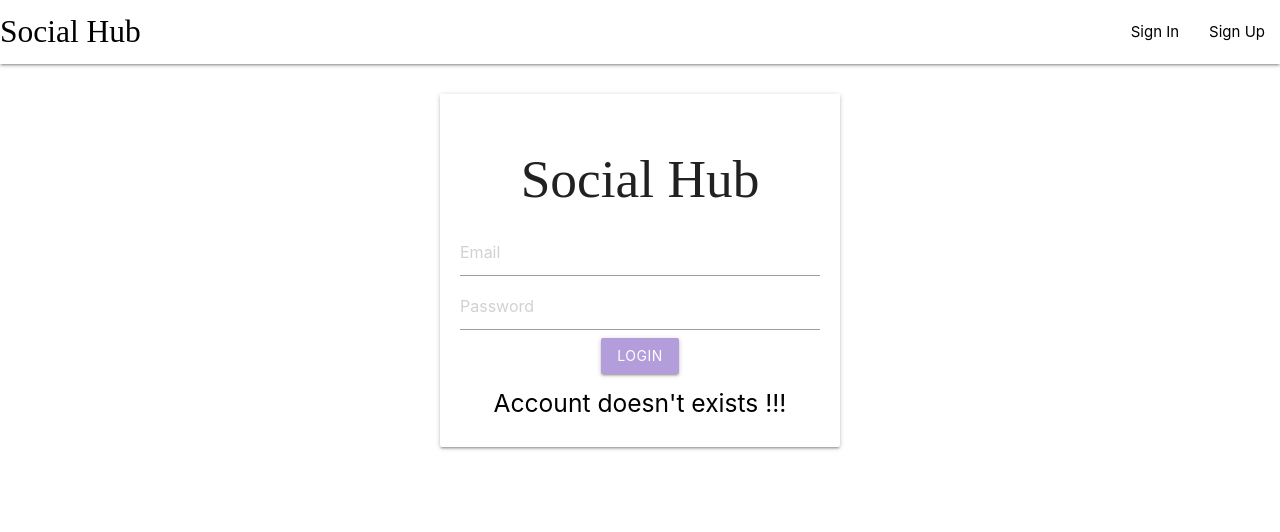
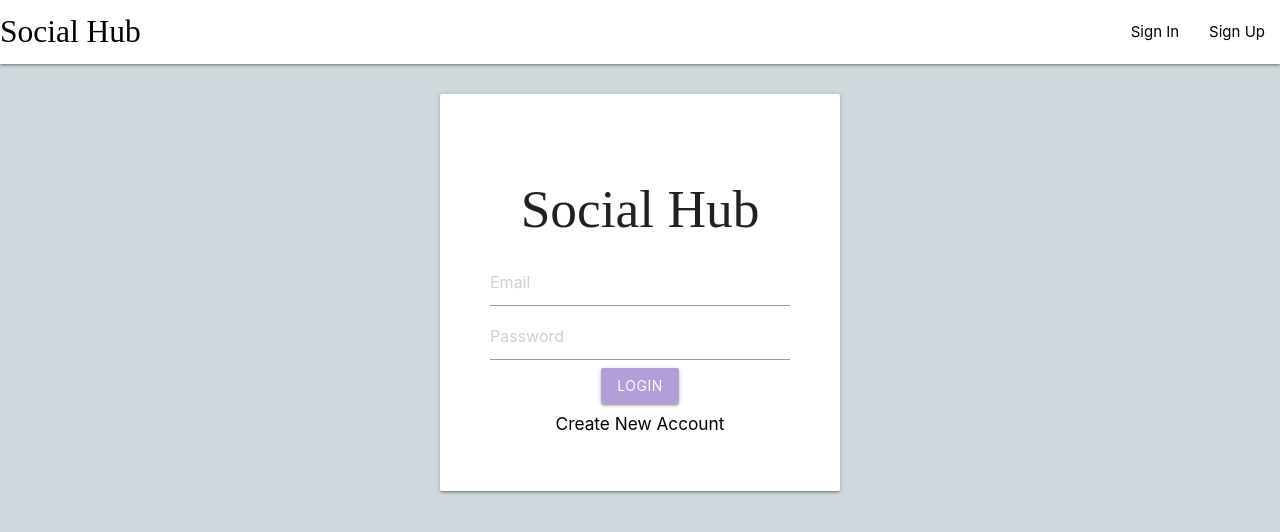
Before and after one commit to Hassan-2k03/Social-Hub, a React (Create React App) app in the folder client/: page /signin in a window 1280 px wide. Shown: the top 532 px of the page. Built offline with nearby package versions, Linux system fonts and the light colour scheme; a web font is replaced by a local one.

Commit message:
Update styles and fix bugs

```diff
--- a/client/src/App.css
+++ b/client/src/App.css
@@ -1,4 +1,8 @@
 @import url('https://fonts.googleapis.com/css2?family=Grand+Hotel&display=swap');
+
+body {
+  background-color: #cfd8dc ; /* Replace with your preferred color */
+}
 
 a{
   color: black !important ;
@@ -13,7 +17,7 @@ a{
 }
 
 .auth-card{
-  padding: 20px;
+  padding: 50px;
   text-align: center;
   max-width: 400px;
   margin: 10px auto;
@@ -31,6 +35,8 @@ a{
 
 .gallery{
   display: flex;
+
+
   flex-wrap: wrap;
   justify-content: space-around;
 }
--- a/client/src/components/Navbar.js
+++ b/client/src/components/Navbar.js
@@ -13,7 +13,6 @@ const Navbar = () => {
                     <button className="btn waves-effect waves-light #b39ddb deep-purple lighten-3"
                         onClick={() =>
                             localStorage.clear() & dispatch({ type: "CLEAR" }) & window.location.reload(false)
-
                         }
                     >
                         Logout
--- a/client/src/components/screens/Signin.js
+++ b/client/src/components/screens/Signin.js
@@ -61,9 +61,9 @@ const SignIn = () => {
                 >
                     Login
                 </button>
-                <h5>
-                    <Link to="/signin">Account doesn't exists !!!</Link>
-                </h5>
+                <h6>
+                    <Link to="/signup">Create New Account   </Link>
+                </h6>
             </div>
         </div>
     )
--- a/client/src/components/screens/Signup.js
+++ b/client/src/components/screens/Signup.js
@@ -64,9 +64,9 @@ const SignUp = () => {
                 >
                     SignUp
                 </button>
-                <h5>
-                    <Link to="/signin">Account already exists !!!</Link>
-                </h5>
+                <h6>
+                    <Link to="/signin">Login</Link>
+                </h6>
             </div>
         </div>
     )
```
Also changed, not shown: client/src/components/screens/CreatePost.js (+0 -93 lines).
